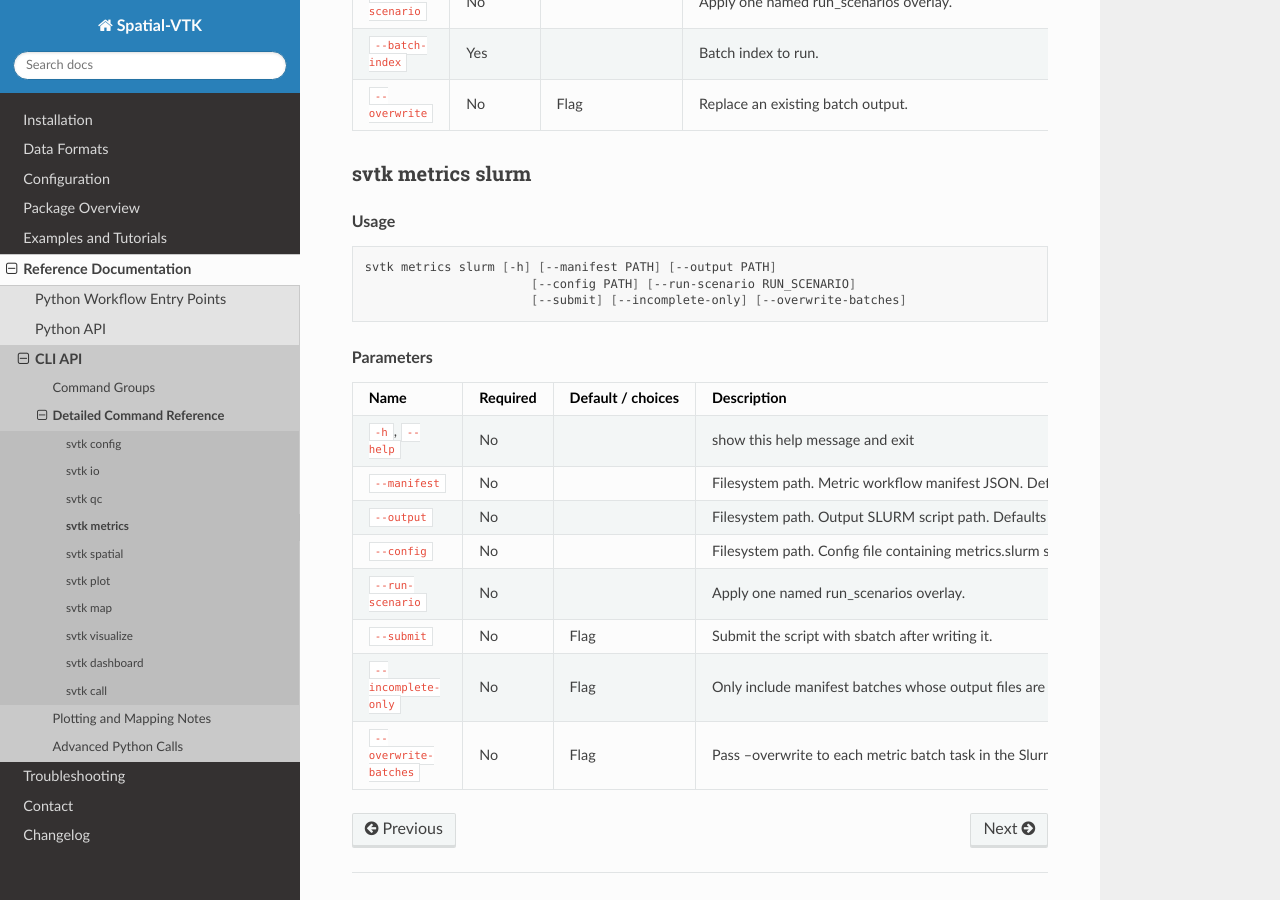
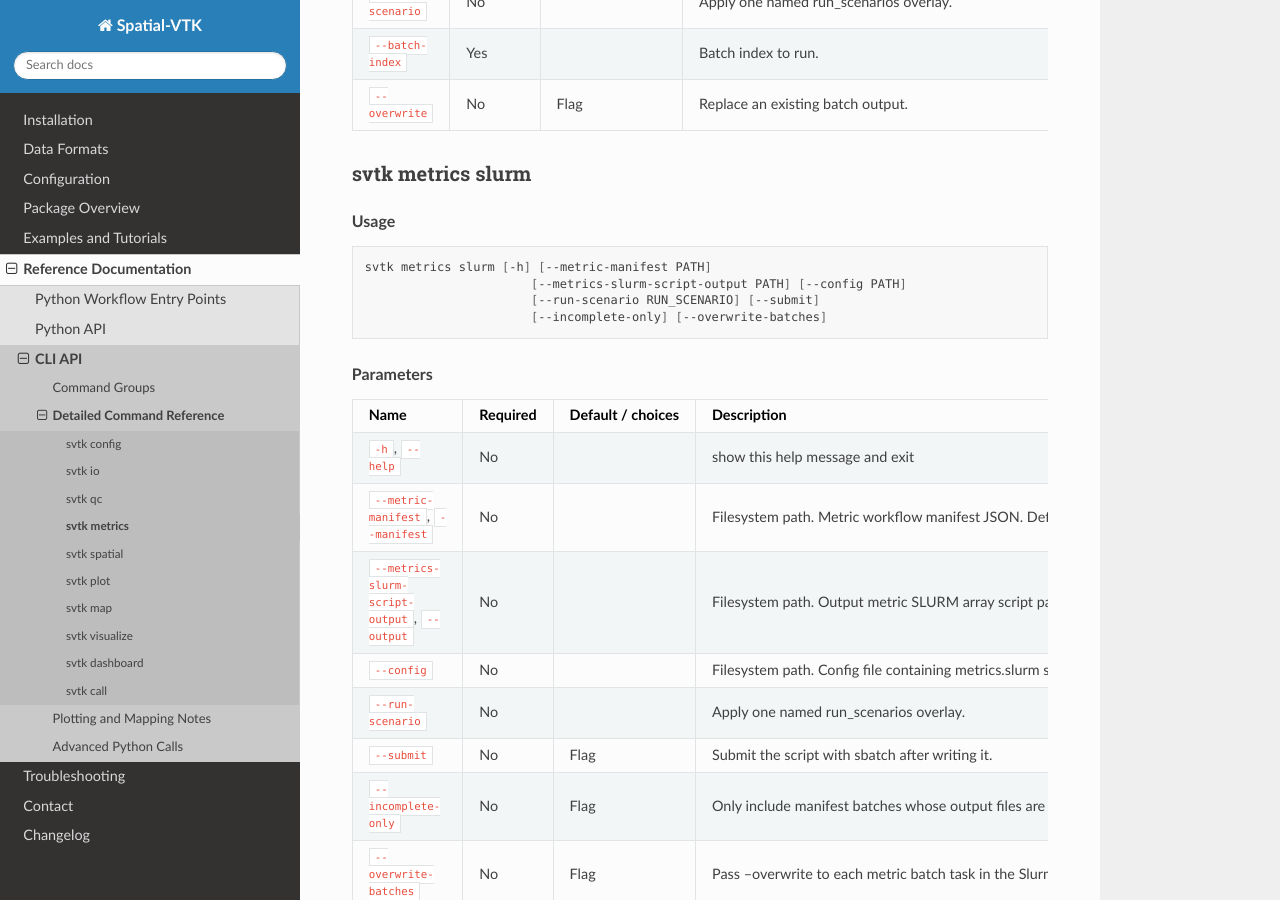
Before and after one commit to bcbirkel/spatial-vtk, a Sphinx documentation site: the page built from docs/reference/cli/metrics.rst, in a window 1280 px wide and 900 px high, scrolled down 8504 px. Built offline with Sphinx 7.4.7 and the Read the Docs theme 3.1.0, drawn with Linux system fonts in a browser that asks for light colours.

Commit message:
Clarify metrics Slurm CLI flags

```diff
--- a/docs/changelog.rst
+++ b/docs/changelog.rst
@@ -74,6 +74,9 @@ Changelog
   - ``svtk qc slurm`` now exposes ``--event-station-records`` and
     ``--qc-slurm-script-output`` as artifact-named flags while preserving
     ``--event-stations`` and ``--output`` as legacy aliases.
+  - ``svtk metrics slurm`` now exposes ``--metric-manifest`` and
+    ``--metrics-slurm-script-output`` as artifact-named flags while preserving
+    ``--manifest`` and ``--output`` as legacy aliases.
   - This lets notebooks, generated workers, Slurm scripts, and lightweight
     Python drivers resolve registered outputs from one explicit config file
     without first activating global config state.
--- a/docs/reference/cli/metrics.rst
+++ b/docs/reference/cli/metrics.rst
@@ -652,9 +652,10 @@ svtk metrics slurm
 
 .. code-block:: bash
 
-   svtk metrics slurm [-h] [--manifest PATH] [--output PATH]
-                          [--config PATH] [--run-scenario RUN_SCENARIO]
-                          [--submit] [--incomplete-only] [--overwrite-batches]
+   svtk metrics slurm [-h] [--metric-manifest PATH]
+                          [--metrics-slurm-script-output PATH] [--config PATH]
+                          [--run-scenario RUN_SCENARIO] [--submit]
+                          [--incomplete-only] [--overwrite-batches]
 
 .. rubric:: Parameters
 
@@ -670,14 +671,14 @@ svtk metrics slurm
      - No
      -
      - show this help message and exit
-   * - ``--manifest``
+   * - ``--metric-manifest``, ``--manifest``
      - No
      -
-     - Filesystem path. Metric workflow manifest JSON. Defaults to metric_manifest_cached when it exists, otherwise metric_manifest.
-   * - ``--output``
+     - Filesystem path. Metric workflow manifest JSON. Defaults to metric_manifest_cached when it exists, otherwise metric_manifest. Prefer --metric-manifest; --manifest is a legacy alias.
+   * - ``--metrics-slurm-script-output``, ``--output``
      - No
      -
-     - Filesystem path. Output SLURM script path. Defaults to outputs/slurm/step03_run_metrics.slurm.
+     - Filesystem path. Output metric SLURM array script path. Defaults to outputs/slurm/step03_run_metrics.slurm. Prefer --metrics-slurm-script-output; --output is a legacy alias.
    * - ``--config``
      - No
      -
```
Also changed, not shown: 2 other files.
